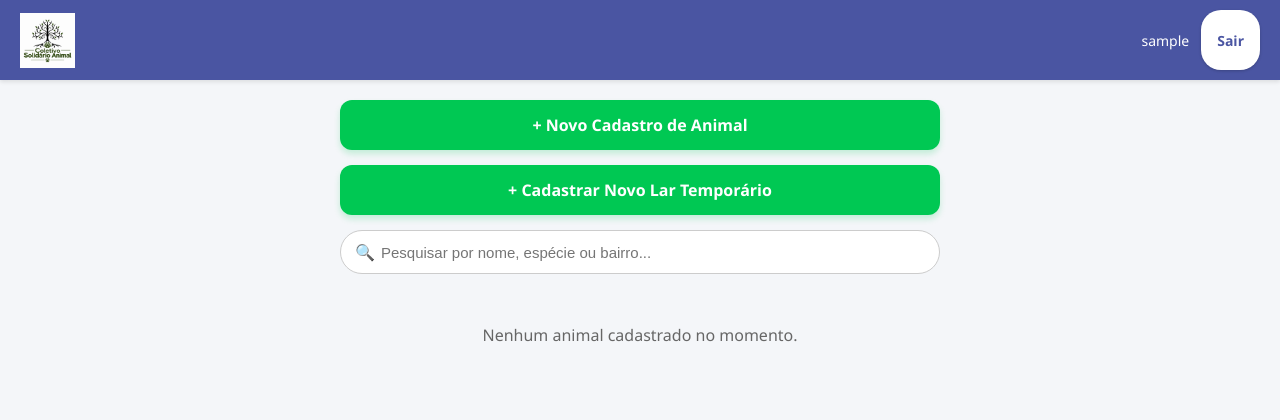
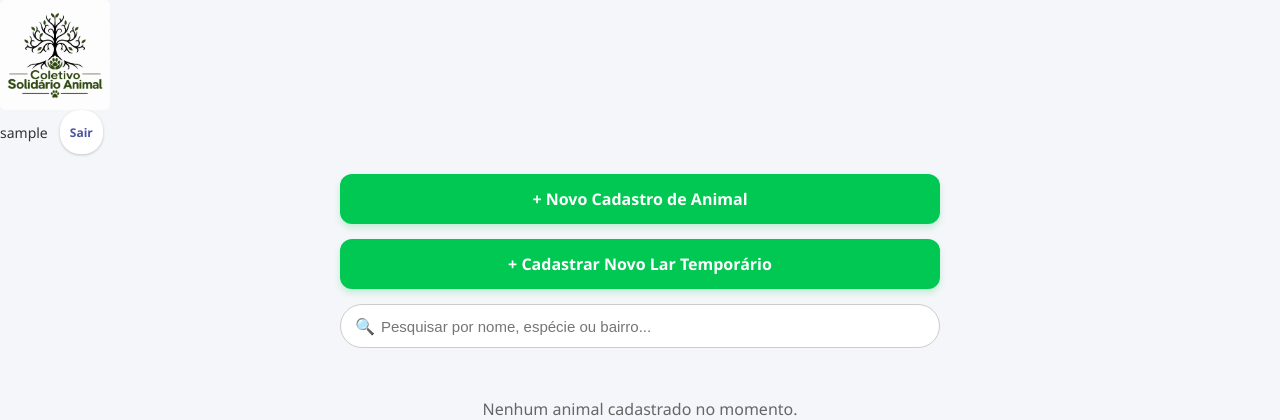
Before and after one commit to SarahVasconcelos/coletivo-solidario-animal-pwa, a Flask app: page /painel in a window 1280 px wide. Shown: the top 420 px of the page. Run offline with Flask 3, Linux system fonts and the light colour scheme; the visitor is signed in with stand-in values (Sample User, id 1); data comes from the database, SQL or seed files in the repository; data that the repository does not hold is empty.

Commit message:
Aumentando o tamanho do logo no cabecalho

```diff
--- a/templates/painel.html
+++ b/templates/painel.html
@@ -30,20 +30,21 @@
             color: #333;
         }
 
-        /* Header com Logo e Usuário */
+        //* Header com Logo e Usuário maiores e proporcionais */
         .header-app {
             background-color: #4A55A2;
             color: white;
-            padding: 10px 20px;
+            padding: 15px 25px; /* Aumento leve da altura da barra */
             display: flex;
             justify-content: space-between;
             align-items: center;
             box-shadow: 0 2px 4px rgba(0,0,0,0.1);
         }
         .header-logo img {
-            max-height: 55px;
+            max-height: 110px; /* Aumento de tamanho para ficar bem visível e legível */
             width: auto;
             display: block;
+            border-radius: 6px; /* Arredonda levemente as bordas da bordinha branca se quiser */
         }
         .user-info {
             font-size: 14px;
@@ -180,14 +181,20 @@
         .action-excluir { color: #c62828; background: #ffebee; }
 
         /* Ajustes Responsivos para Dispositivos Móveis */
-        @media (max-width: 768px) {
+    @media (max-width: 768px) {
             .header-logo img {
-                max-height: 45px;
+                max-height: 75px; /* Tamanho excelente e proporcional para telas de celular */
             }
             .user-info {
                 font-size: 12px;
                 gap: 6px;
             }
+            .btn-sair {
+                padding: 4px 10px;
+                min-height: 36px;
+                font-size: 12px;
+            }
+        }
             .btn-sair {
                 padding: 4px 10px;
                 min-height: 36px;
```
